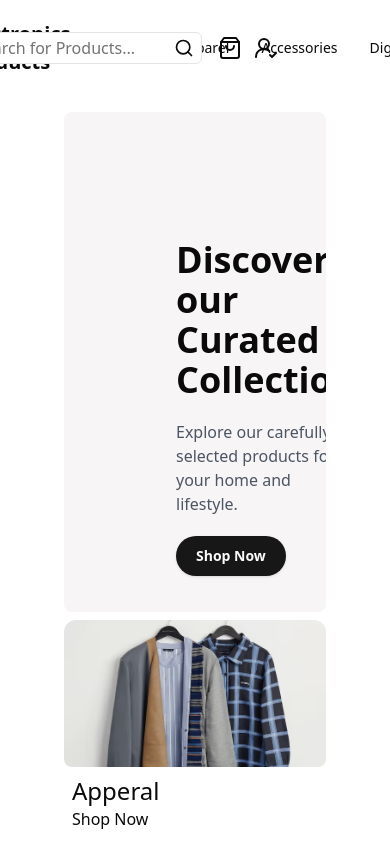
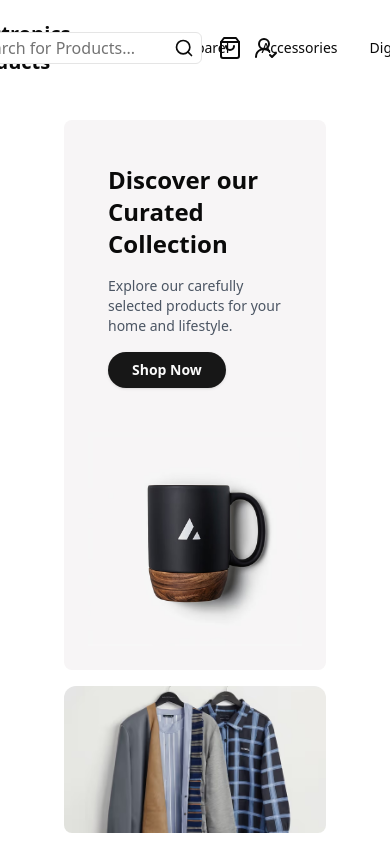
Before and after one commit to vyomr-innovations/nestor-ecomm-demo, a Next.js app: page / in a window 390 px wide. Shown: the top 844 px of the page. Built offline with nearby package versions, Linux system fonts and the light colour scheme.

Commit message:
responsive banner

```diff
--- a/src/components/banner/index.js
+++ b/src/components/banner/index.js
@@ -1,32 +1,34 @@
-import React from "react";
-import { Button } from "../ui/button";
 import Image from "next/image";
+import { Button } from "@/components/ui/button"; // Adjust path if necessary
 
-const Banner = () => {
+export default function Banner() {
   return (
-    <div className="w-full h-[500px] bg-[#F7F5F6] rounded-lg flex gap-4 overflow-hidden my-2">
-      <div className="flex flex-col gap-3 text-left p-32 px-28 space-y-2">
-        <h1 className="text-4xl font-bold">
+    <div className="w-full flex flex-wrap bg-[#F7F5F6] rounded-lg gap-6 my-4 p-6 md:p-10 justify-center items-center">
+      {/* Text Content */}
+      <div className="flex flex-col gap-4 text-left max-w-md p-5 md:p-0">
+        <h1 className="text-2xl sm:text-3xl md:text-4xl font-bold">
           Discover our <br />
           Curated Collection
         </h1>
-        <p className="text-gray-600">
+        <p className="text-gray-600 text-sm sm:text-base md:text-lg">
           Explore our carefully selected products for your home and lifestyle.
         </p>
-        <Button className=" w-50 self-start p-5 font-bold rounded-full">Shop Now</Button>
+        <Button className="px-6 py-3 text-sm md:text-base lg:text-lg font-bold rounded-full self-start">
+          Shop Now
+        </Button>
       </div>
-      <div className="flex flex-col gap-3 text-left">
+
+      {/* Image */}
+      <div className="w-full md:w-[500px] flex justify-center">
         <Image
           src="/images/cup_banner.avif"
-          width={600}
-          height={100}
+          width={500}
+          height={300}
           unoptimized
-          className="max-w-full h-auto object-scale-down"
+          className="w-full max-w-[500px] h-auto object-contain"
           alt="banner cup"
         />
       </div>
     </div>
   );
-};
-
-export default Banner;
+}
```
Also changed, not shown: src/app/categories/index.js (deleted), src/app/categories/page.js (added), src/app/products/index.js (deleted), src/app/products/page.js (added).
